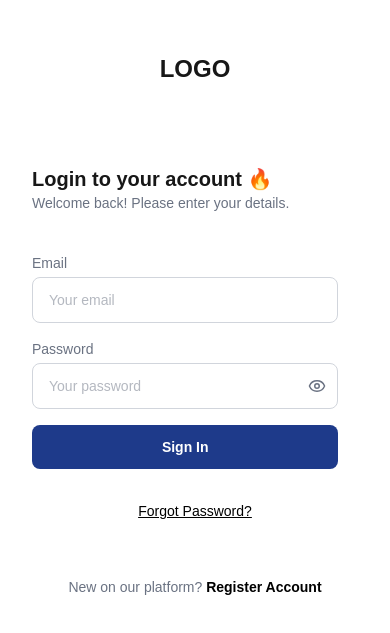
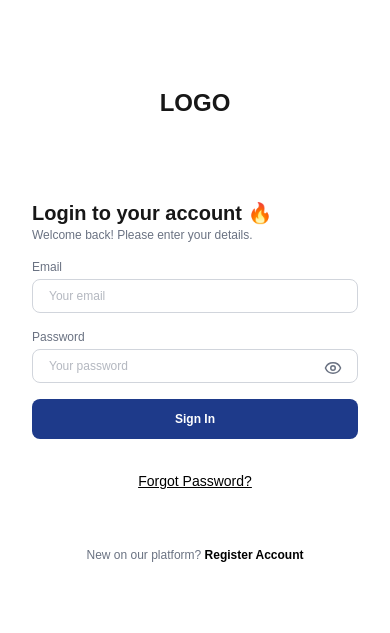
Before and after one commit to Blue-Health-Here/frontend.hr-management-system, a Next.js app: page /sign-in in a window 390 px wide. Shown: the part 109-742 px from the top of the page. Built offline with nearby package versions, Linux system fonts and the light colour scheme.

Commit message:
hrms-common-input-component-integrated-into-login-screen

```diff
--- a/app/sign-in/page.tsx
+++ b/app/sign-in/page.tsx
@@ -1,10 +1,12 @@
 "use client";
+
 import Image from "next/image";
 import Link from "next/link";
-import { Formik, Form, Field, ErrorMessage } from "formik";
+import { Formik, Form } from "formik";
 import * as Yup from "yup";
 import { useState } from "react";
 import { Eye, EyeOff } from "lucide-react";
+import InputField from "@/components/InputField";
 
 interface SignInFormValues {
   email: string;
@@ -27,12 +29,14 @@ const signInValidationSchema = Yup.object({
     .required("Password is required"),
 });
 
+// Submit Handler
 const handleSubmit = (values: SignInFormValues) => {
   console.log("Form submitted:", values);
 };
 
 export default function LoginPage() {
   const [showPassword, setShowPassword] = useState(false);
+
   return (
     <div className="min-h-screen flex">
       {/* Left Side Image */}
@@ -59,7 +63,7 @@ export default function LoginPage() {
               Login to your account 🔥
             </h2>
 
-            <div className="text-sm text-gray-500 space-y-4">
+            <div className="text-xs sm:text-sm text-gray-500 space-y-4">
               <p>Welcome back! Please enter your details.</p>
 
               <Formik
@@ -68,59 +72,36 @@ export default function LoginPage() {
                 onSubmit={handleSubmit}
               >
                 <Form className="space-y-4">
-                  <div>
-                    <label className="block font-medium text-gray-500 mt-10">
-                      Email
-                    </label>
-                    <Field
+                  <InputField
                     name="email"
                     type="email"
+                    label="Email"
                     placeholder="Your email"
-                      className="mt-1 block w-[94%] px-4 py-3 border border-gray-300 rounded-lg focus:ring focus:ring-blue-200"
                   />
-                    <ErrorMessage
-                      name="email"
-                      component="p"
-                      className="text-red-500"
-                    />
-                  </div>
 
                   <div className="relative">
-                    <label className="block font-medium text-gray-500">
-                      Password
-                    </label>
-                    <div className="relative">
-                      <Field
+                    <InputField
                       name="password"
                       type={showPassword ? "text" : "password"}
+                      label="Password"
                       placeholder="Your password"
-                        className="mt-1 block w-[94%] px-4 py-3 pr-10 border border-gray-300 rounded-lg focus:ring focus:ring-blue-200"
                     />
                     <div
-                        className="absolute inset-y-0 right-8 flex items-center cursor-pointer"
+                      className="absolute inset-y-0 right-4 top-6 sm:top-8 flex items-center cursor-pointer"
                       onClick={() => setShowPassword((prev) => !prev)}
                     >
-                        {showPassword ? (
-                          <EyeOff size={18} />
-                        ) : (
-                          <Eye size={18} />
-                        )}
+                      {showPassword ? <EyeOff size={18} /> : <Eye size={18} />}
                     </div>
-                    </div>
-                    <ErrorMessage
-                      name="password"
-                      component="p"
-                      className="text-red-500"
-                    />
                   </div>
 
                   <button
                     type="submit"
-                    className="w-[94%] text-white py-3 rounded-lg hover:bg-blue-700 transition font-bold"
+                    className="w-full text-white py-3 rounded-lg hover:opacity-90 transition font-bold"
                     style={{ backgroundColor: "#1E3A8A" }}
                   >
                     Sign In
                   </button>
+
                   <div className="text-center mt-4 w-full underline">
                     <Link
                       href="/forgot-password"
--- a/app/sign-up/page.tsx
+++ b/app/sign-up/page.tsx
@@ -40,7 +40,6 @@ const handleSubmit = (values: SignUpFormValues) => {
 export default function SignupPage() {
   return (
     <div className="min-h-screen flex">
-
       {/* Left Side Image */}
       <div className="w-full md:w-1/2 lg:w-2/3 relative hidden md:flex items-center justify-center bg-gray-100">
         <div className="relative w-[800px] h-[600px]">
@@ -101,7 +100,8 @@ export default function SignupPage() {
 
                   <button
                     type="submit"
-                    className="w-full bg-blue-700 text-white py-3 rounded-lg hover:bg-blue-800 transition font-bold"
+                    className="w-full text-white py-3 rounded-lg hover:opacity-90 transition font-bold"
+                    style={{ backgroundColor: "#1E3A8A" }}
                   >
                     Sign Up
                   </button>
```
Lines whose indentation alone changed are shown as unchanged.
